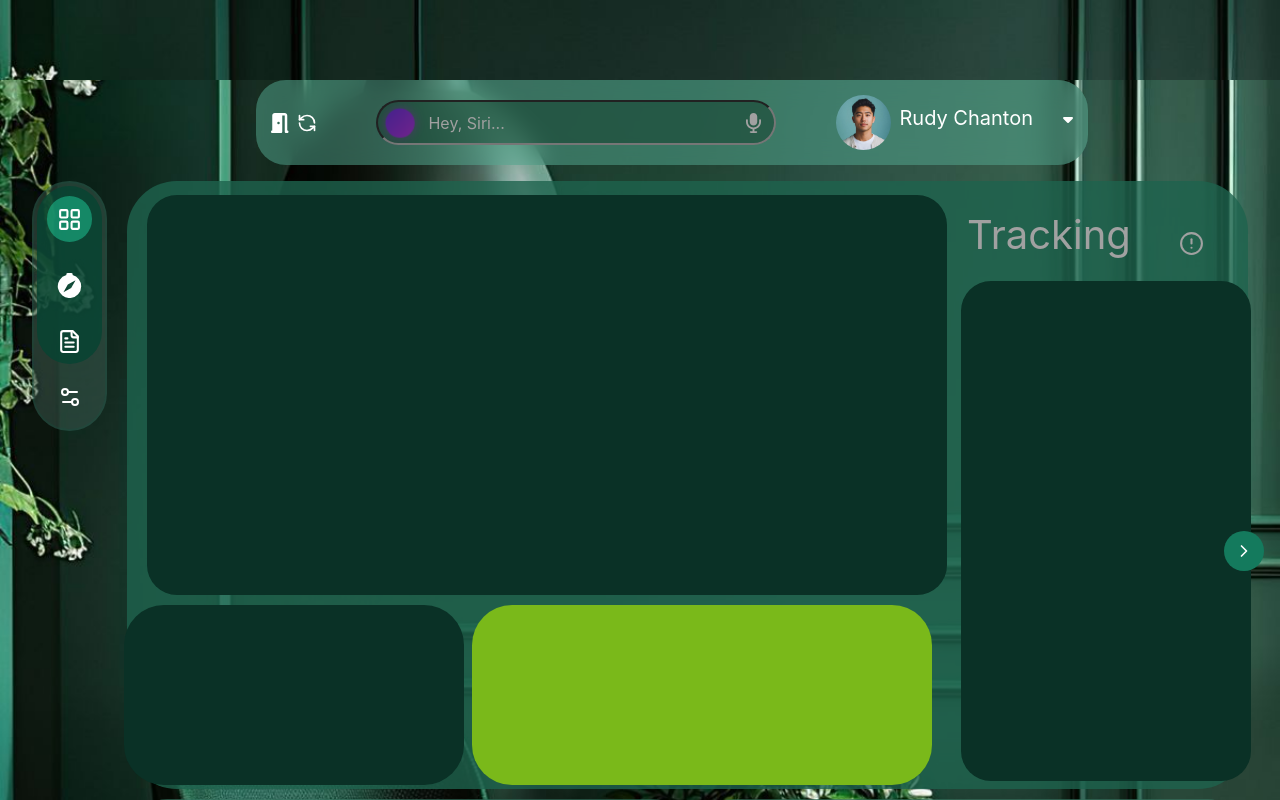
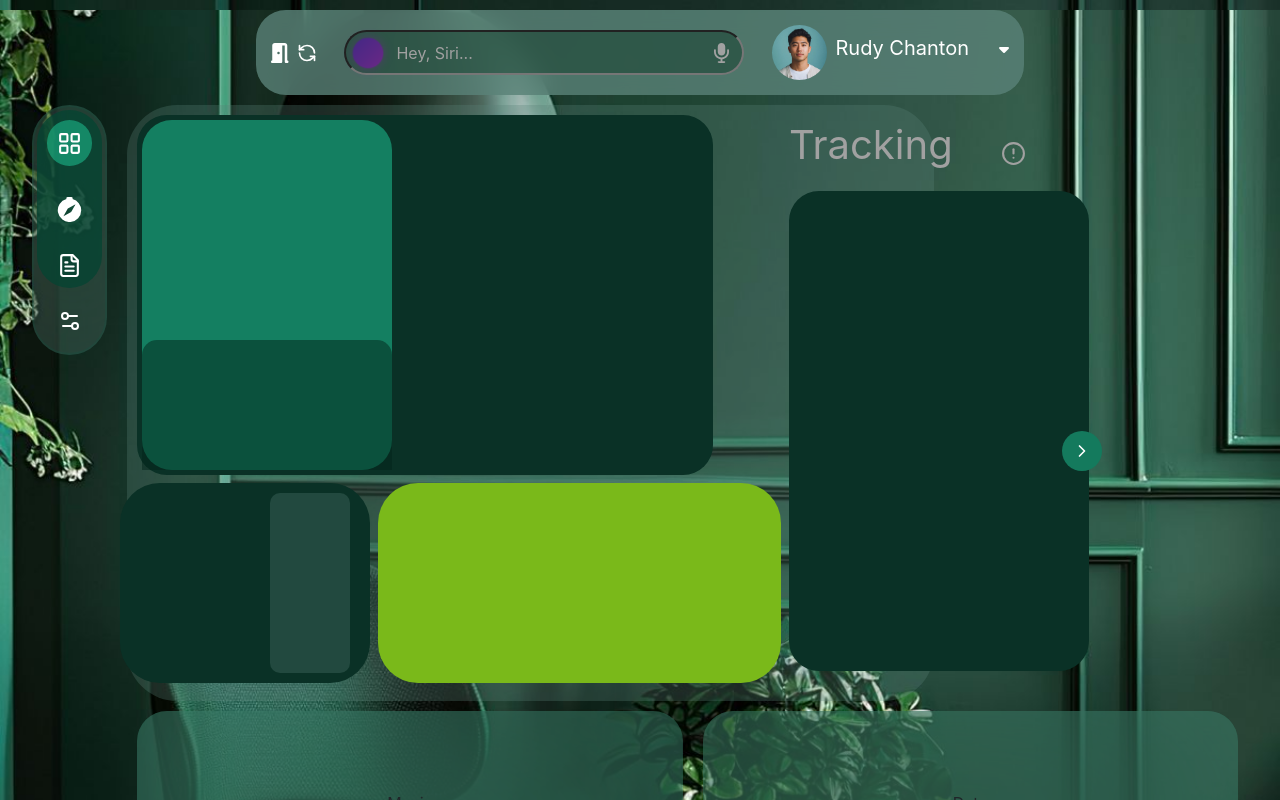
Before and after one commit to brucetravis/gokijany_dashboard_updated, a React (Create React App) app: page /home in a window 1280 px wide. Shown: the top 800 px of the page. Built offline with nearby package versions, Linux system fonts and the light colour scheme.

Commit message:
Updated dashboard

```diff
--- a/src/App.css
+++ b/src/App.css
@@ -3,4 +3,5 @@
     /* align-items: center; */
     justify-content: center;
     gap: 20px;
+    min-height: 100vh;
 }
--- a/src/components/header/Header.css
+++ b/src/components/header/Header.css
@@ -4,15 +4,11 @@ header {
     align-items: center;
     justify-content: space-between;
     backdrop-filter: blur(12px);
-    margin-top: 10vh;
-    margin-left: 5vw;
-    margin-bottom: 2vh;
+    margin: 10px;
     border-radius: 30px;
-    background-color: rgba(86, 172, 147, 0.5);
-    /* backdrop-filter: blur(12px); */
-    width: 65vw;
+    background: rgba(90, 131, 120, 0.8);
+    width: 60vw;
     margin-left: 20vw;
-    /* width: 100%; */
 }
 
 .siri {
--- a/src/components/homecomponents/bigdiv/BigDiv.css
+++ b/src/components/homecomponents/bigdiv/BigDiv.css
@@ -1,6 +1,27 @@
 .big-div {
-    padding: 200px 400px;
+    /* height: 350px; */
+    width: 45vw;
     background-color: rgb(10, 49, 38);
     border-radius: 30px;
-    margin: 10px;
+    padding: 5px;
 }
+
+.small-div {
+    background-color: rgba(30, 206, 156, 0.5);
+    height: 350px;
+    width: 250px;
+    border-radius: 30px;
+    position: relative;
+}
+
+.smaller-div {
+    background-color: rgba(3, 36, 26, 0.5);
+    /* background-color: red; */
+    height: 130px;
+    width: 100%;
+    border-top-left-radius: 15px;
+    border-top-right-radius: 15px;
+    position: absolute;
+    bottom: 0;
+    /* z-index: 1; */
+}
--- a/src/components/homecomponents/bigdiv/BigDiv.js
+++ b/src/components/homecomponents/bigdiv/BigDiv.js
@@ -3,6 +3,10 @@ import './BigDiv.css'
 
 export default function BigDiv() {
   return (
-    <div className='big-div'></div>
+    <div className='big-div'>
+      <div className='small-div'>
+        <div className='smaller-div'></div>
+      </div>
+    </div>
   )
 }
--- a/src/components/homecomponents/kasnei/Kasnei.css
+++ b/src/components/homecomponents/kasnei/Kasnei.css
@@ -1,6 +1,7 @@
 .kasnei-page {
     background-color: rgb(122, 185, 26);
-    padding: 90px 230px;
+    height: 200px;
+    width: 31.5vw;
     border-radius: 40px;
     /* position: absolute;
     top: 50vh;
--- a/src/components/homecomponents/payment/Payment.css
+++ b/src/components/homecomponents/payment/Payment.css
@@ -1,9 +1,22 @@
 .payment-div {
     background-color: rgb(10, 49, 38);
-    padding: 90px 170px;
+    height: 200px;
+    width: 250px;
+    padding: 10px;
     border-radius: 40px;
-    margin-left: -1vw;
-    /* position: absolute;
-    top: 50vh;
+    margin-left: -2vw;
+    position: relative;
+    /* top: 50vh;
     left: -1vw; */
 }
+
+.payment-method {
+    position: absolute;
+    top: 10px;
+    right: 20px;
+    height: 90%;
+    width: 80px;
+    border-radius: 10px;
+    /* background-color: red; */
+    background: rgba(90, 131, 120, 0.3);
+}
--- a/src/components/homecomponents/payment/Payment.js
+++ b/src/components/homecomponents/payment/Payment.js
@@ -3,6 +3,8 @@ import './Payment.css'
 
 export default function Payment() {
   return (
-    <div className='payment-div'></div>
+    <div className='payment-div'>
+      <div className='payment-method'></div>
+    </div>
   )
 }
--- a/src/components/homecomponents/tracking/TrackingDiv.css
+++ b/src/components/homecomponents/tracking/TrackingDiv.css
@@ -1,13 +1,10 @@
 .tracking-div {
-    padding: 250px 145px;
+    /* padding: 250px 145px; */
+    height: 480px;
+    width: 300px;
     background-color: rgb(10, 49, 38);
     border-radius: 30px;
-    margin-right: -1vw;
-    margin-bottom: 1vh;
-    margin-left: -0.5vw;
     position: relative;
-    /* margin: 15px; */
-    /*margin-left:  */
 }
 
 
@@ -18,5 +15,6 @@
     display: flex;
     gap: 2px;
     position: absolute;
+    top: 50%;
     right: -1vw;
 }
--- a/src/pages/dashboard/DashBoard.css
+++ b/src/pages/dashboard/DashBoard.css
@@ -1,9 +1,11 @@
 .dashboard-page {
-    display: flex;
-    align-items: center;
-    justify-content: space-between;
-    position: relative;
+    /* display: flex; */
+    /* align-items: center; */
+    /* justify-content: space-between; */
+    /* position: relative; */
     /* min-height: 100vh; */
+    height: 100vh;
+    /* background-color: red; */
 }
 
 
@@ -37,5 +39,5 @@
 
 .chevron-left:hover,
 .chevron-right:hover {
-    background: rgb(255, 107, 53, 0.5);
+    background: rgb(255, 107, 53, 0.8);
 }
--- a/src/pages/home/Home.css
+++ b/src/pages/home/Home.css
@@ -10,11 +10,12 @@
 
 
 .home-one {
-    background-color: rgba(30, 99, 78, 0.8);
+    /* background-color: rgba(30, 99, 78, 0.8); */
+    background: rgba(90, 131, 120, 0.3);
+    backdrop-filter: 20px;
     display: flex;
-    align-items: center;
-    justify-content: center;
-    gap: 10px;
+    width: 63vw;
+    padding: 10px;
     border-radius: 50px;
 }
 
@@ -31,6 +32,6 @@
 }
 
 
-.tracking-alert-div {
+/* .tracking-alert-div {
     margin-top: 3vh;
-}
+} */
--- a/src/pages/home/Home.js
+++ b/src/pages/home/Home.js
@@ -15,7 +15,7 @@ export default function Home() {
         <div>
           <BigDiv />
 
-          <div className='d-flex align-items-center gap-2'>
+          <div className='d-flex align-items-center gap-2 m-2'>
             <Payment />
             <Kasnei />
           </div>
```
